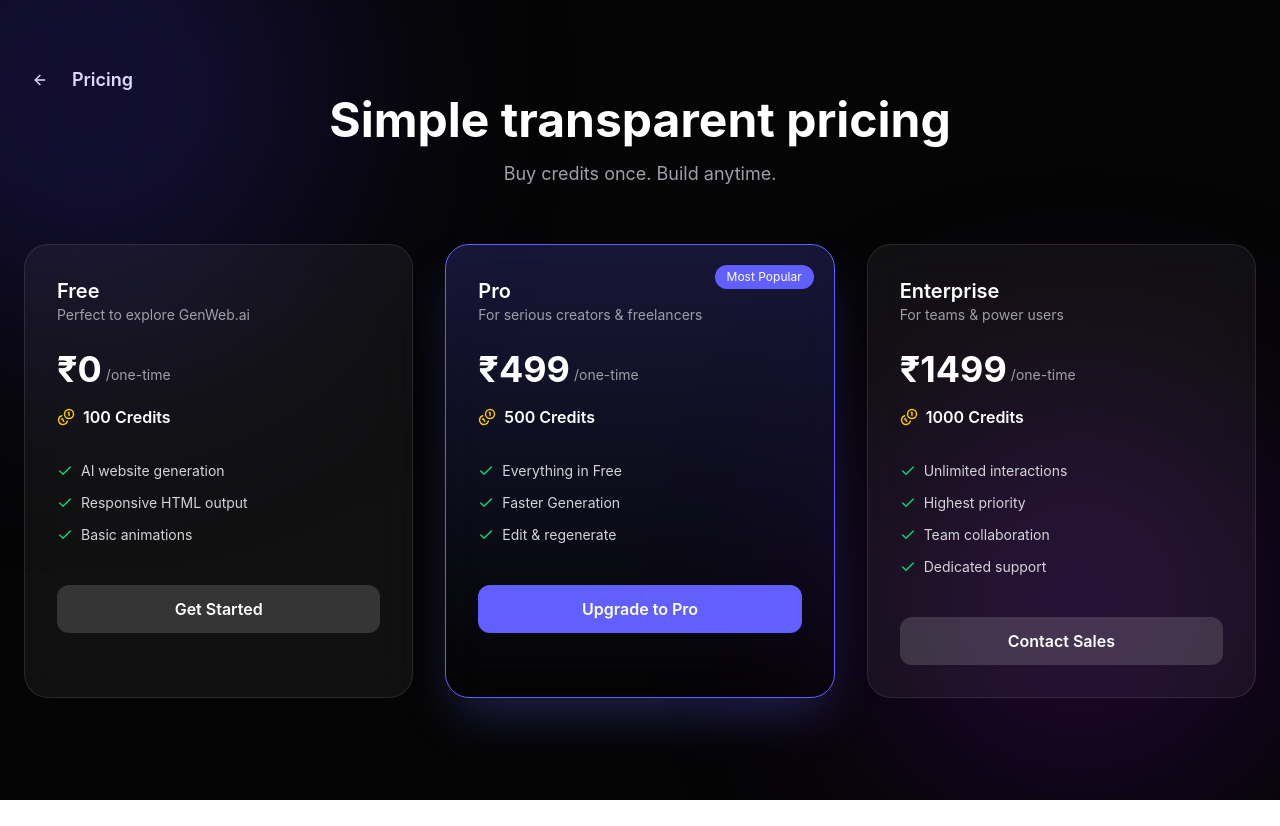
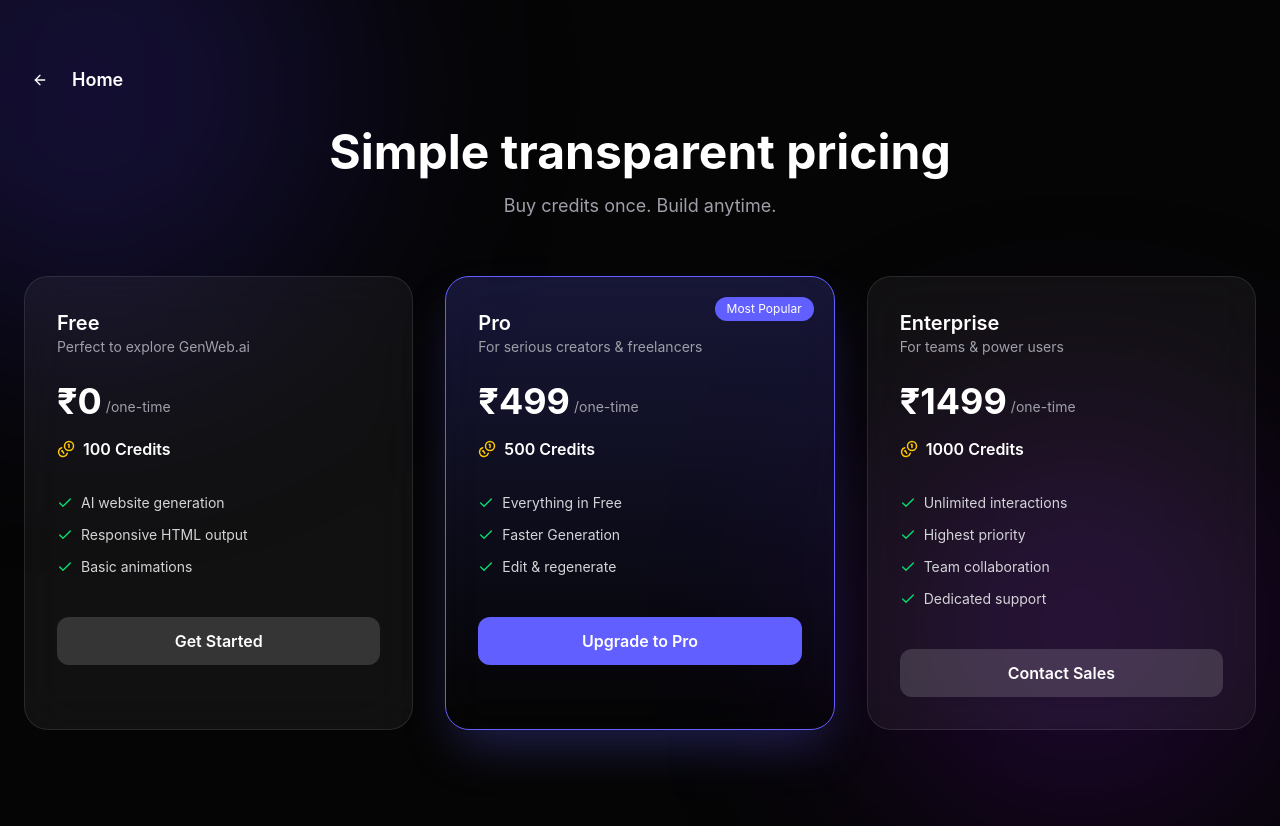
Before and after one commit to Saikat-Pradhan/AI-Website-Builder, a React (Vite) app in the folder client/: page /pricing in a window 1280 px wide. Before the commit the page ends 800 px from the top, so only its background shows below. Built offline with nearby package versions, Linux system fonts and the light colour scheme; no server answers; the HTML template or start-up script is replaced by a standard one.

Commit message:
Update button styles in Dashboard and Pricing pages for improved UX

```diff
--- a/client/src/pages/Dashboard.jsx
+++ b/client/src/pages/Dashboard.jsx
@@ -64,7 +64,7 @@
             <button onClick={() => navigate("/")} className='p-2 rounded-lg hover:bg-white/10 transition cursor-pointer'>
               <ArrowLeft size={16} />
             </button>
-            <h1 className='text-lg font-semibold'>Dashboard</h1>
+            <h1 className='text-lg font-semibold'>Home</h1>
           </div>
           <button onClick={() => navigate("/generate")} className='px-4 py-2 rounded-lg bg-white text-black text-sm font-semibold hover:scale-105 transition cursor-pointer'>
             + New Website
--- a/client/src/pages/Editor.jsx
+++ b/client/src/pages/Editor.jsx
@@ -120,7 +120,7 @@
                         >
                             <ArrowLeft size={16} />
                         </button>
-                        <h1 className="text-lg font-semibold">Live Preview</h1>
+                        <h1 className="text-lg font-semibold">Dashboard</h1>
                     </div>
                     <div className='flex gap-2'>
                         {!website.deployed && !deployed && (<button onClick={handleDeploy} className='flex items-center gap-2 px-4 py-1.5 rounded-lg bg-gradient-to-r from-indigo-500 to-purple-500 text-sm font-semibold hover:scale-105 transition cursor-pointer'><Rocket size={14} /> Deploy</button>)}
--- a/client/src/pages/Generate.jsx
+++ b/client/src/pages/Generate.jsx
@@ -91,7 +91,7 @@
               <ArrowLeft size={16} />
             </button>
             <h1 className='text-lg font-semibold'>
-              GenWeb<span className='text-zinc-400'>.ai</span>
+              Dashboard
             </h1>
           </div>
         </div>
--- a/client/src/pages/Pricing.jsx
+++ b/client/src/pages/Pricing.jsx
@@ -76,7 +76,7 @@
                     plan.id === "enterprise" ? 1499 : 0
 
             if(amount == 0){
-                setLoading(false);
+                setLoading(false)
                 navigate("/")
                 return
             }
@@ -122,11 +122,11 @@
                 <div className="absolute bottom-0 right-0 w-[400px] h-[400px] bg-purple-600/20 rounded-full blur-[120px]" />
             </div>
 
-            <div className='z-10 max-w-7xl flex items-center gap-4'>
+            <div className='relative z-10 mb-8 flex items-center gap-4'>
                 <button onClick={() => navigate("/")} className='p-2 rounded-lg hover:bg-white/10 transition cursor-pointer'>
                     <ArrowLeft size={16} />
                 </button>
-                <h1 className='text-lg font-semibold'>Pricing</h1>
+                <h1 className='text-lg font-semibold'>Home</h1>
             </div>
 
             <motion.div
```
